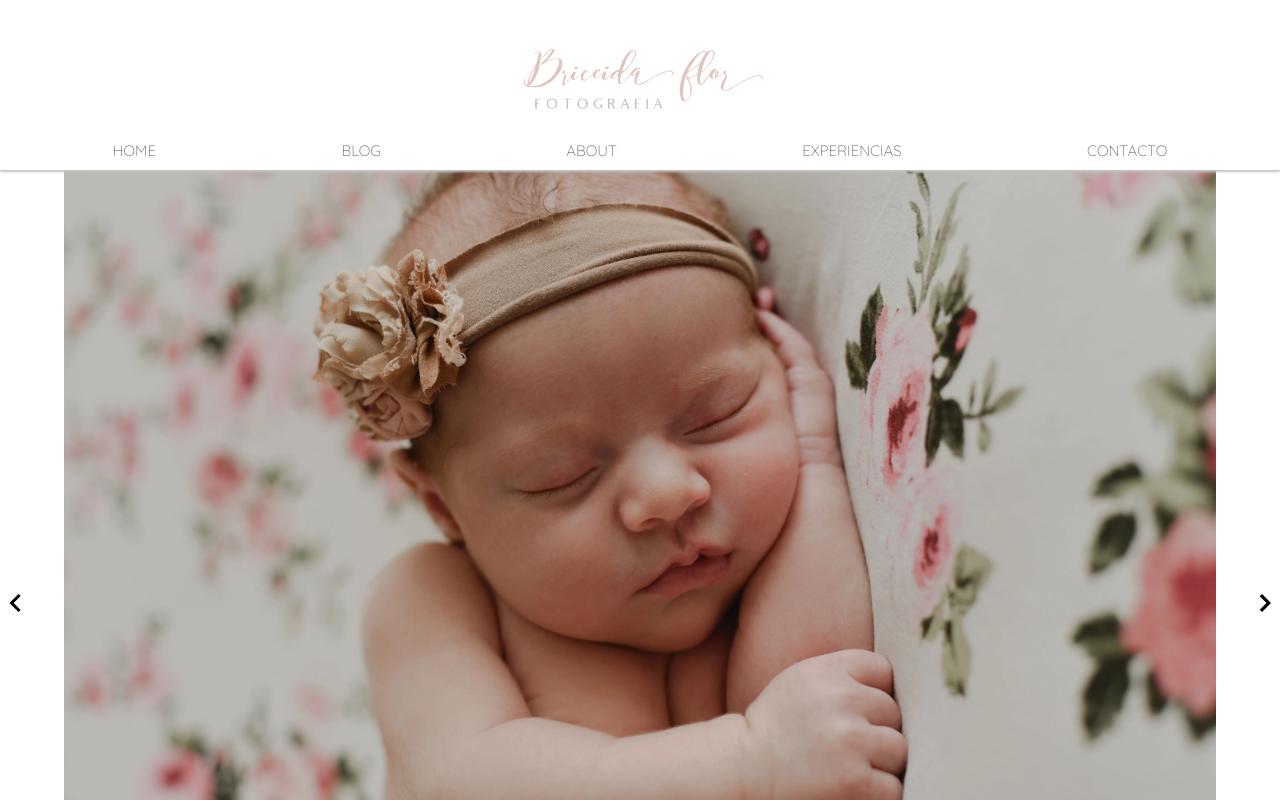
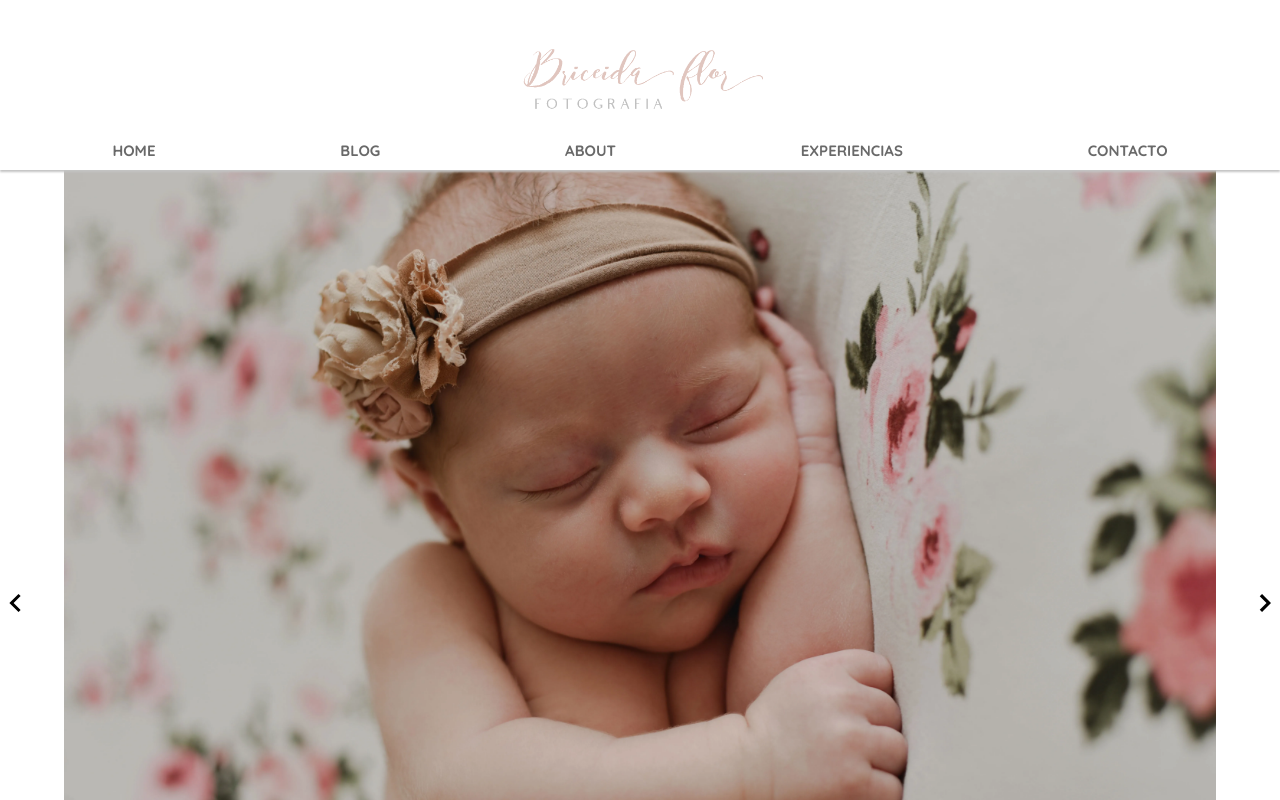
Before and after one commit to AnthonyLopez1120/BrissFoto-React, a React (Create React App) app: page / in a window 1280 px wide. Shown: the top 800 px of the page. Built offline with nearby package versions, Linux system fonts and the light colour scheme.

Commit message:
font tweeking

```diff
--- a/public/index.html
+++ b/public/index.html
@@ -9,10 +9,11 @@
           content="Servicio profesional de fotografía de recién nacidos para bebés y niños en Gualdalajara, Zappopan Jalisco Mexico y Tepic, Nayarit Mexico">
     <link rel="apple-touch-icon" href="%PUBLIC_URL%/logo192.png" />
 <!-- GOOGLE FONTS -->
-    <link href="https://fonts.googleapis.com/css2?family=Quicksand:wght@300&display=swap" rel="stylesheet">
+    <link href="https://fonts.googleapis.com/css2?family=Quicksand:wght@400;700&display=swap" rel="stylesheet">
     <link href="https://fonts.googleapis.com/css2?family=EB+Garamond&display=swap" rel="stylesheet">
     <link href="https://fonts.googleapis.com/css2?family=Roboto:wght@300&display=swap" rel="stylesheet">
     <link href="https://fonts.googleapis.com/css2?family=EB+Garamond:ital@1&display=swap" rel="stylesheet">
+
 
     <!--
       manifest.json provides metadata used when your web app is installed on a
--- a/src/componets/Nav.js
+++ b/src/componets/Nav.js
@@ -19,7 +19,11 @@
 	flex-wrap:wrap;
     z-index: 11;
     font-family: 'Quicksand', sans-serif;
+    font-weight: bold;
+
+
     font-size: 1.5rem;
+
     @media (max-width: 768px) {
     justify-content: space-between;
   }
@@ -30,6 +34,8 @@
 const StyledLink = styled(Link)`
     text-decoration:none;
     color: dimgray;
+    font-family: 'Quicksand', sans-serif;
+
     &:hover {
 
       border-bottom: dimgray solid 1px;
```
